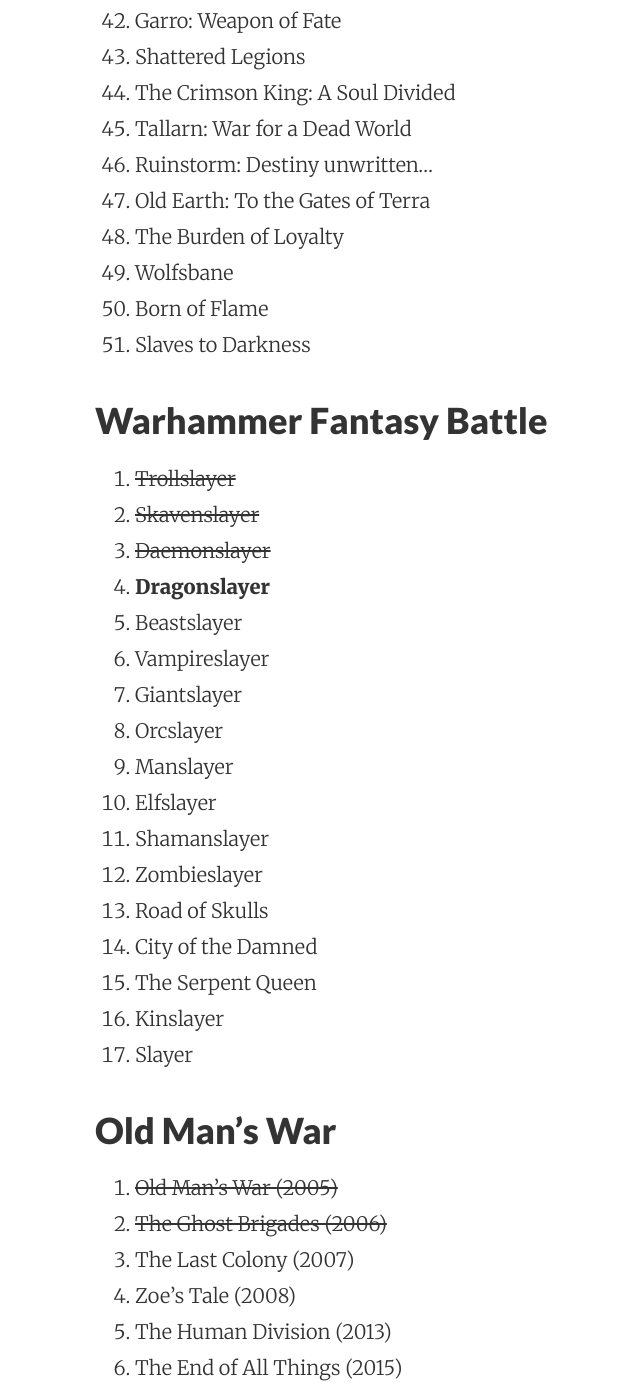
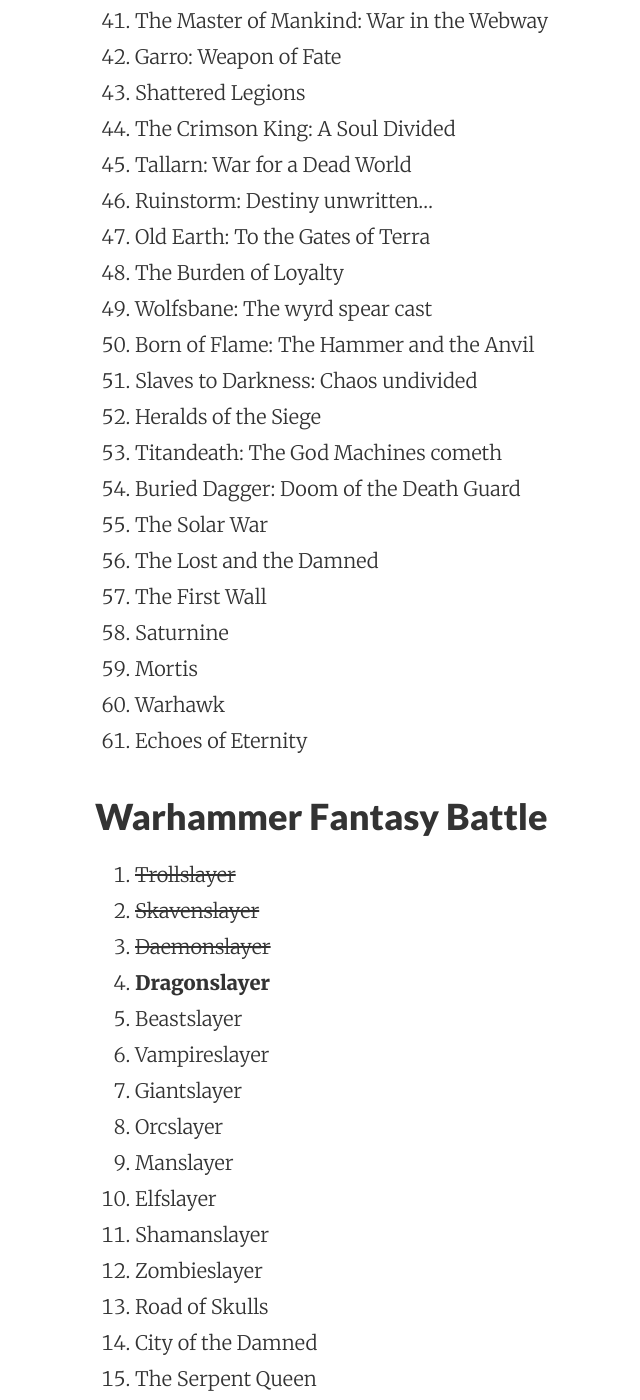
Before and after one commit to oboroc/oboroc.github.io, a Jekyll site: the page built from read.md, in a window 1280 px wide and 1400 px high, scrolled down 1865 px. Shown: the whole window, without its empty margins (161-801 px from the left). Built offline with Jekyll 4.4.1, drawn with Linux system fonts in a browser that asks for light colours; some of the changed text lies outside the part shown.

Commit message:
Update read.md

```diff
--- a/read.md
+++ b/read.md
@@ -38,8 +38,8 @@
 27. <del>The Unremembered Empire</del>
 28. <del>Scars</del>
 29. <del>Vengeful Spirit</del>
-30. **The Damnation of Pythos**
-31. Legacies of Betrayal
+30. <del>The Damnation of Pythos</del> - worst in the series, took a year to power through it
+31. **Legacies of Betrayal**
 32. Deathfire: Into the Ruinstorm
 33. War Without End: Heresy Begets Retribution
 34. Pharos: the Dying of the Light
@@ -57,9 +57,19 @@
 46. Ruinstorm: Destiny unwritten...
 47. Old Earth: To the Gates of Terra
 48. The Burden of Loyalty
-49. Wolfsbane
-50. Born of Flame
-51. Slaves to Darkness
+49. Wolfsbane: The wyrd spear cast
+50. Born of Flame: The Hammer and the Anvil
+51. Slaves to Darkness: Chaos undivided
+52. Heralds of the Siege
+53. Titandeath: The God Machines cometh
+54. Buried Dagger: Doom of the Death Guard
+55. The Solar War
+56. The Lost and the Damned
+57. The First Wall
+58. Saturnine
+59. Mortis
+60. Warhawk
+61. Echoes of Eternity
 
 
 ### Warhammer Fantasy Battle
@@ -81,16 +91,6 @@
 15. The Serpent Queen
 16. Kinslayer
 17. Slayer
-
-
-### Old Man's War
-
-1. <del>Old Man's War (2005)</del>
-2. <del>The Ghost Brigades (2006)</del>
-3. The Last Colony (2007)
-4. Zoe's Tale (2008)
-5. The Human Division (2013)
-6. The End of All Things (2015)
 
 
 ### Pelevin (russian author)
@@ -120,3 +120,24 @@
 23. <del>iPhuck 10 (2017)</del>
 24. Secret Views of Mount Fuji (2018)
 25. The Art of Light Touches (2019)
+26. Indomitable Sun (2020)
+27. Transhumanism Inc. (2021)
+28. KGBT+ (2022)
+
+
+### The Expanse
+1. <del>Drive</del>
+2. <del>The Churn</del>
+3. <del>The Butcher of Anderson Station</del>
+4. Leviathan Wakes
+5. The Last Flight of the Cassandra
+6. Caliban's War
+
+### Old Man's War
+
+1. <del>Old Man's War (2005)</del>
+2. <del>The Ghost Brigades (2006)</del>
+3. The Last Colony (2007)
+4. Zoe's Tale (2008)
+5. The Human Division (2013)
+6. The End of All Things (2015)
```
